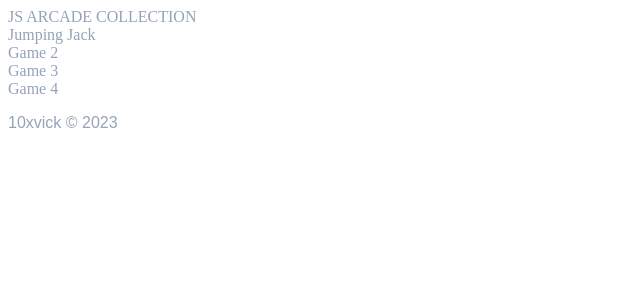
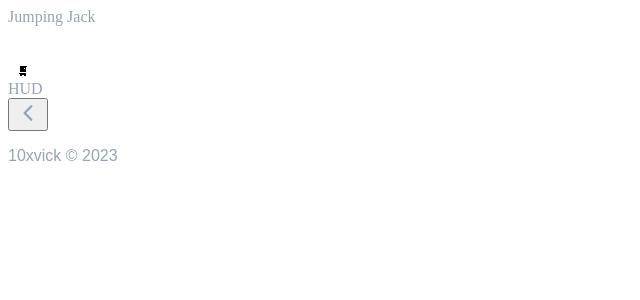
Before and after one commit to 10xvick/gamejs, a React (Create React App) app: page / in a window 1280 px wide. Shown: the top 300 px of the page, without its empty margins (0-640 px from the left). Built offline with nearby package versions, Linux system fonts and the light colour scheme; the HTML template or start-up script is replaced by a standard one.

Commit message:
2 files modified

```diff
--- a/App.tsx
+++ b/App.tsx
@@ -36,17 +36,20 @@ const games = [
 ];
 
 const Games = () => {
-  const [selectedGame, setSelectedGame] = useState(null);
+  const [selectedGame, setSelectedGame] = useState('Jumping Jack');
   const canvas = useRef();
   const HUD = useRef();
   const handleGameClick = (game) => {
     setSelectedGame(game);
-    setTimeout(() => run(canvas.current, HUD.current, game), 0);
   };
 
   const handleBackClick = () => {
     setSelectedGame(null);
   };
+
+  React.useEffect(() => {
+    run(canvas.current, HUD.current, selectedGame);
+  }, [selectedGame]);
 
   return (
     <div className="flex flex-col h-screen bg-gray-800 text-white">
@@ -93,7 +96,7 @@ const Games = () => {
 };
 
 function run(canvas, HUD, game) {
-  console.log(canvas, HUD, game);
+  console.log(gameclass, game);
   new gameclass[game]({
     element: canvas,
     context: canvas.getContext('2d'),
--- a/games/jumpingjack.tsx
+++ b/games/jumpingjack.tsx
@@ -1,9 +1,6 @@
 export class Jumpingjack {
-  gobj: gameobjects;
-  logic: logics;
-
-  constructor(canvas_) {
-    this.logic = new logics(new gameobjects(canvas_));
+  constructor(canvas) {
+    new logics(new gameobjects(canvas));
   }
 }
 
@@ -141,13 +138,7 @@ class logics {
     const drawplayer = (player) => {
       player.pixels.forEach((rows, i) => {
         rows.forEach((pixel, j) => {
-          pixel &&
-            canvas.context.fillRect(
-              player.x + j,
-              player.y + i,
-              player.width,
-              player.height
-            );
+          pixel && canvas.context.fillRect(player.x + j, player.y + i, 1, 1);
         });
       });
     };
@@ -171,43 +162,31 @@ class gameobjects {
       this.canvas.width,
       this.canvas.height,
     ];
-    this.player.pixels = this.parser.topixels(this.player.pixelcode);
+    this.player.width = this.player.pixels[0].length;
+    this.player.height = this.player.pixels.length;
+    this.player.initialpos = {
+      x: this.canvas.width / 2 - this.player.width * 1.5,
+      y: this.canvas.height - this.player.height,
+    };
   }
 
   firstframe = 0;
 
   parser = {
-    topixels: (str) => {
-      const bin = str.split('').map((e) => e.charCodeAt().toString(2));
-      const maxlength = Math.max(...bin.map((e) => e.length));
-      const arr = bin.map((e) => {
-        const shift = maxlength - e.length;
-        return [
-          ...Array(shift).fill(0),
-          ...e.split('').map((f) => parseInt(f)),
-        ];
-      });
-      return arr;
-    },
-    togglepixcel: (bin) => {
-      return bin == 0 ? 1 : 0;
-    },
-    compareArray: (ar1, ar2) => {
-      return ar1.every((e, i) => e == ar2[i]);
-    },
     playerwalkanim: () => {
       const pix = this.player.pixels;
+      const height = this.player.pixels.length;
       if (this.firstframe > 10) {
         this.firstframe = 0;
       }
       this.firstframe++;
 
       if (this.firstframe < 5) {
-        pix[8] = [0, 1, 0, 0, 0, 0, 0, 1, 0, 0];
-        pix[9] = [0, 1, 1, 0, 0, 0, 0, 1, 1, 0];
+        pix[height - 2] = [0, 1, 0, 0, 0, 0, 0, 1, 0, 0];
+        pix[height - 1] = [0, 1, 1, 0, 0, 0, 0, 1, 1, 0];
       } else {
-        pix[8] = [0, 0, 1, 0, 0, 0, 1, 0, 0, 0];
-        pix[9] = [0, 0, 1, 1, 0, 0, 1, 1, 0, 0];
+        pix[height - 2] = [0, 0, 1, 0, 0, 0, 1, 0, 0, 0];
+        pix[height - 1] = [0, 0, 1, 1, 0, 0, 1, 1, 0, 0];
       }
     },
   };
@@ -222,13 +201,25 @@ class gameobjects {
     HUD: null,
   };
   player = {
-    initialpos: { x: 10, y: 40, width: 1, height: 1 },
+    initialpos: { x: 10, y: 40 },
     x: 10,
     y: 40,
     width: 1,
     height: 1,
-    pixels: [],
-    pixelcode: 'ǾǼǔǼƄϾϾǼĄƆ',
+    pixels: [
+      [0, 0, 1, 1, 1, 1, 1, 1, 1, 0],
+      [0, 0, 1, 1, 1, 1, 1, 1, 0, 0],
+      [0, 0, 1, 1, 1, 1, 0, 1, 0, 0],
+      [0, 0, 1, 1, 1, 1, 1, 1, 0, 0],
+      [0, 0, 1, 1, 1, 1, 1, 1, 0, 0],
+      [0, 0, 1, 1, 1, 1, 1, 1, 0, 0],
+      [0, 0, 0, 0, 0, 0, 0, 0, 0, 0],
+      [0, 1, 1, 1, 1, 1, 1, 1, 0, 0],
+      [0, 0, 1, 1, 1, 1, 1, 1, 0, 0],
+      [0, 0, 1, 1, 0, 0, 1, 1, 0, 0],
+      [0, 0, 1, 1, 1, 1, 1, 1, 0, 0],
+      [0, 0, 1, 1, 1, 1, 1, 1, 0, 0],
+    ],
     actions: {
       jump: {
         limit: 15,
```
